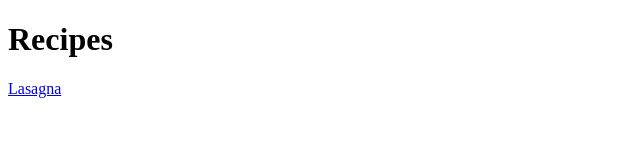
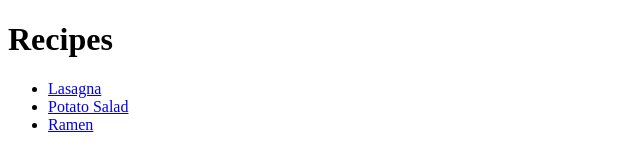
Before and after one commit to MarkEdwardsPractice/odin-recipes, a plain HTML site: page index.html in a window 1280 px wide. Shown: the whole page, without its empty margins (0-640 px from the left). Drawn offline with Linux system fonts and the light colour scheme.

Commit message:
Change index.html to make links to recipes a list

```diff
--- a/index.html
+++ b/index.html
@@ -7,6 +7,11 @@
     </head>
     <body>
         <h1>Recipes</h1>
-        <a href="recipes/lasagna.html">Lasagna</a>
+        <ul>
+<li><a href="recipes/lasagna.html">Lasagna</a></li>
+<li><a href="recipes/potato_salad.html">Potato Salad</a></li>
+<li><a href="recipes/ramen.html">Ramen</a></li>
+        </ul>
+
     </body>
 </html>
```
